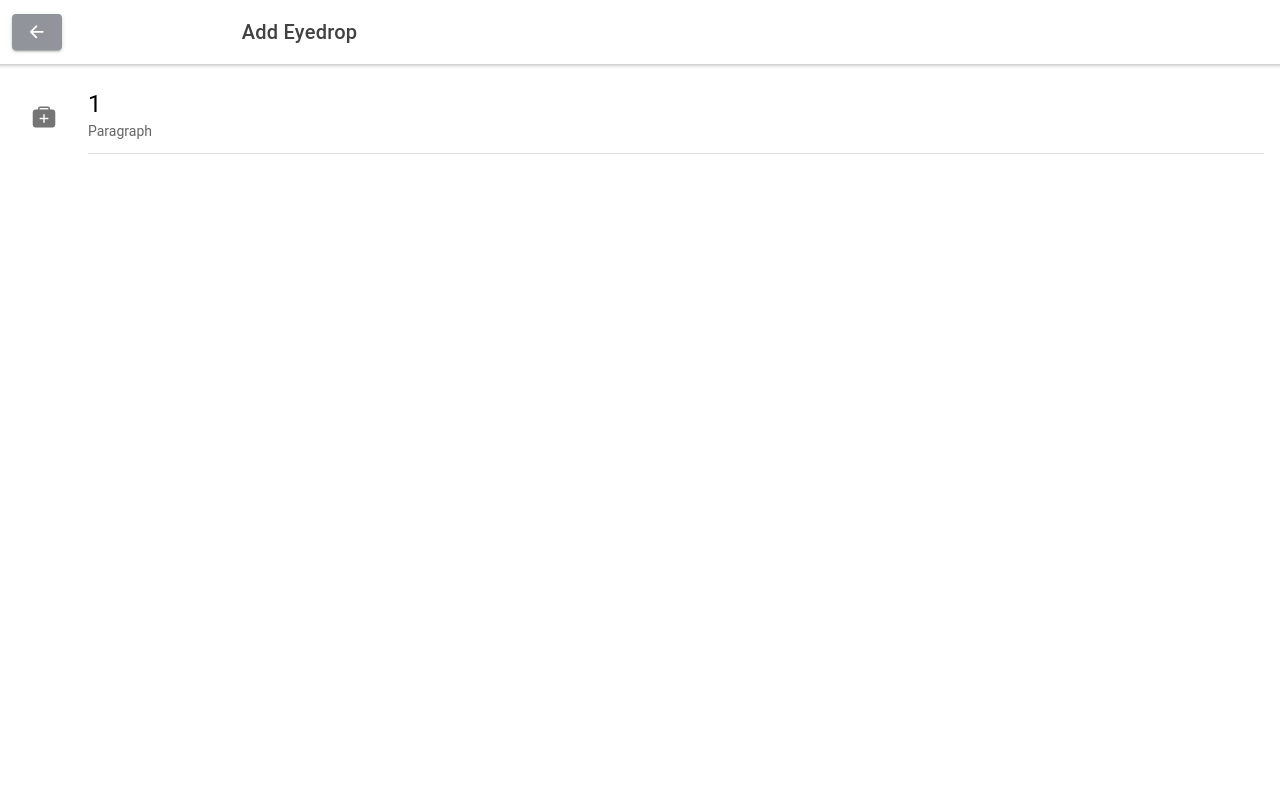
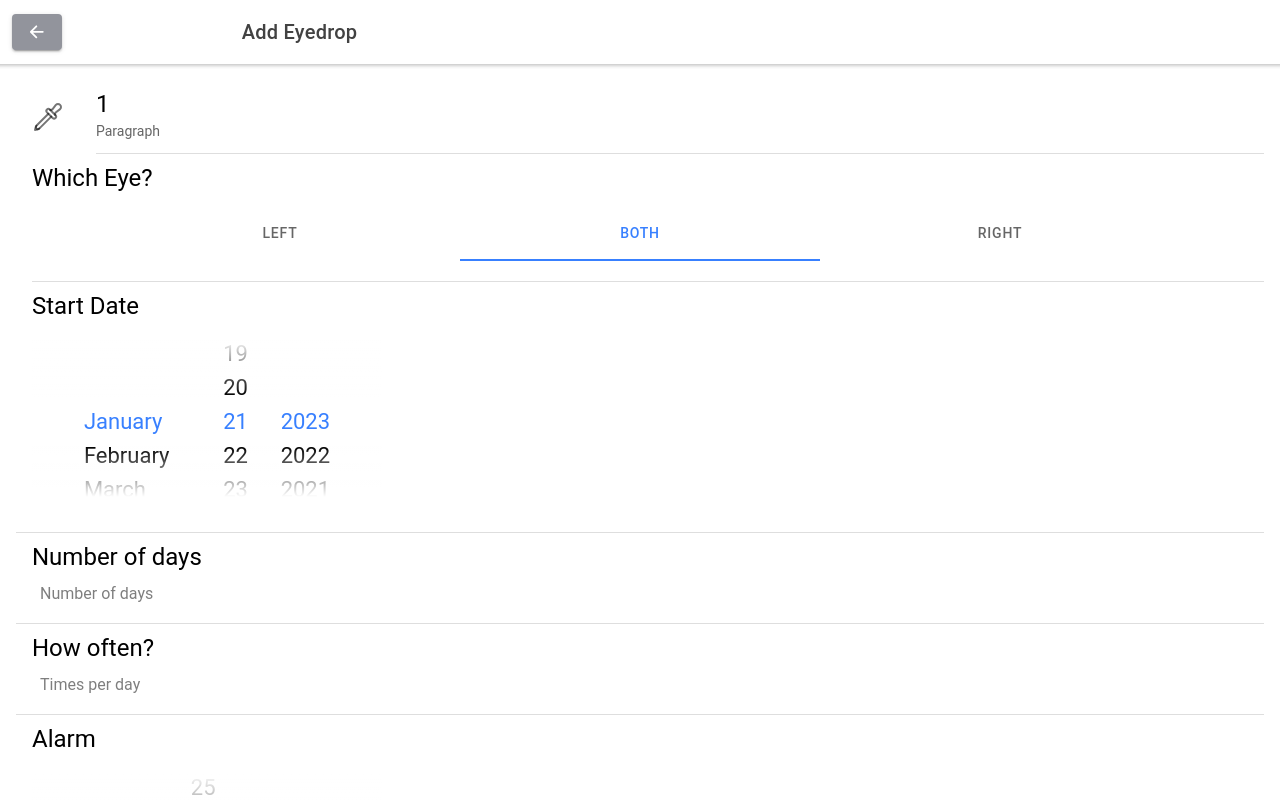
Before and after one commit to Rodolforiv0621/Team-6, a React (Create React App) app: page /addeyedrop/1 in a window 1280 px wide. Built offline with nearby package versions, Linux system fonts and the light colour scheme.

Commit message:
form functionality

```diff
--- a/src/pages/AddEyedropForm.jsx
+++ b/src/pages/AddEyedropForm.jsx
@@ -11,18 +11,46 @@ import {
   IonTitle,
   IonToolbar,
   IonButton,
+  IonSegment,
+  IonSegmentButton,
+  IonDatetime,
 } from "@ionic/react";
-import { medkit, arrowBackOutline } from "ionicons/icons";
+import { eyedropOutline, arrowBackOutline } from "ionicons/icons";
 import { useEffect, useState } from "react";
 
 function AddEyedropForm({ match }) {
+  const date = new Date();
+  const month = [
+    "January",
+    "February",
+    "March",
+    "April",
+    "May",
+    "June",
+    "July",
+    "August",
+    "September",
+    "October",
+    "November",
+    "December",
+  ];
   const [savedMedicine, setSavedMedicine] = useState(true);
+  const [medicationEye, setMedicationEye] = useState("both");
+  const [startDate, setStartDate] = useState(
+    `${month[date.getMonth()]} ${date.getDate()} ${date.getFullYear()}`
+  );
 
   useEffect(() => {
     if (match.params.id === "manual") {
       setSavedMedicine(false);
+    } else {
+      setSavedMedicine(true);
     }
   });
+  // useEffect(() => {
+  //   console.log(startDate);
+  // }, [startDate]);
+
   return (
     <IonPage>
       <IonHeader>
@@ -53,17 +81,78 @@ function AddEyedropForm({ match }) {
               <h1>{match.params.id}</h1>
               <p>Paragraph</p>
             </IonLabel>
-            <IonIcon icon={medkit} slot="start"></IonIcon>
+            <IonIcon icon={eyedropOutline} slot="start" size="large"></IonIcon>
           </IonItem>
         ) : (
           <IonItem>
             <IonLabel>
               <ion-input placeholder="Eyedrop Name"></ion-input>
             </IonLabel>
-            <IonIcon icon={medkit} slot="start"></IonIcon>
+            <IonIcon icon={eyedropOutline} slot="start"></IonIcon>
           </IonItem>
         )}
-        {/* add the form input here */}
+        <IonItem>
+          <IonLabel>
+            <h1>Which Eye?</h1>
+            <IonToolbar>
+              <IonGrid>
+                <IonRow>
+                  <IonCol size="12">
+                    <IonSegment value="default">
+                      <IonSegmentButton
+                        onClick={() => setMedicationEye("Left")}
+                        value="left"
+                      >
+                        <IonLabel>Left</IonLabel>
+                      </IonSegmentButton>
+                      <IonSegmentButton
+                        value="default"
+                        onClick={() => setMedicationEye("Both")}
+                      >
+                        <IonLabel>Both</IonLabel>
+                      </IonSegmentButton>
+                      <IonSegmentButton
+                        value="right"
+                        onClick={() => setMedicationEye("Right")}
+                      >
+                        <IonLabel>Right</IonLabel>
+                      </IonSegmentButton>
+                    </IonSegment>
+                  </IonCol>
+                </IonRow>
+              </IonGrid>
+            </IonToolbar>
+          </IonLabel>
+        </IonItem>
+        <IonItem>
+          <IonLabel>
+            <h1>Start Date</h1>
+            <IonDatetime presentation="date" preferWheel={true}></IonDatetime>
+          </IonLabel>
+        </IonItem>
+        <IonItem>
+          <IonLabel>
+            <h1>Number of days</h1>
+            <ion-input placeholder="Number of days"></ion-input>
+          </IonLabel>
+        </IonItem>
+
+        <IonItem>
+          <IonLabel>
+            <h1>How often?</h1>
+            <ion-input placeholder="Times per day"></ion-input>
+          </IonLabel>
+        </IonItem>
+
+        <IonItem>
+          <IonLabel>
+            <h1>Alarm</h1>
+            <p>
+              <IonDatetime presentation="time" preferWheel={true}></IonDatetime>
+            </p>
+          </IonLabel>
+        </IonItem>
+        <IonButton expand="block">Submit</IonButton>
       </IonContent>
     </IonPage>
   );
```
